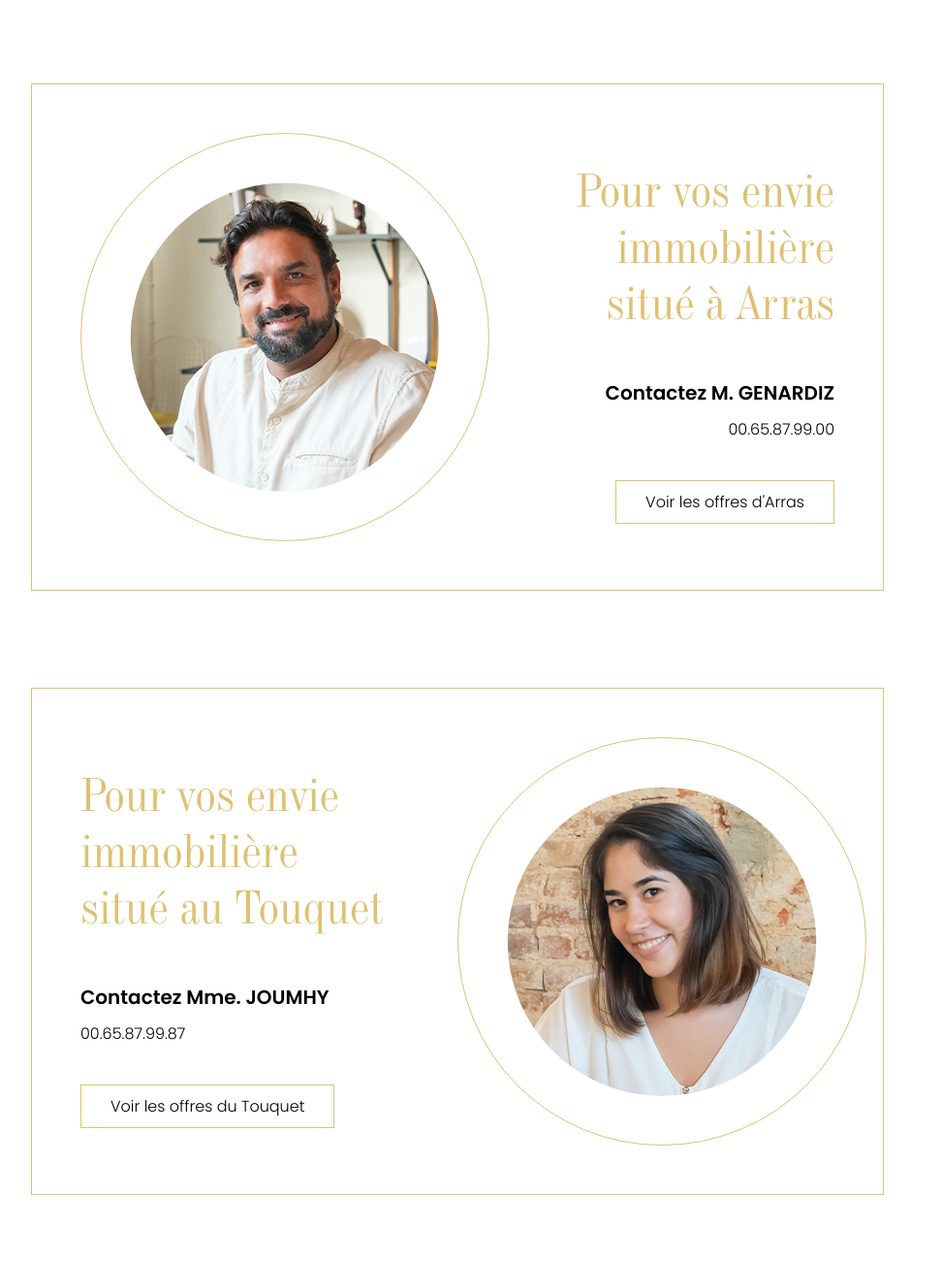
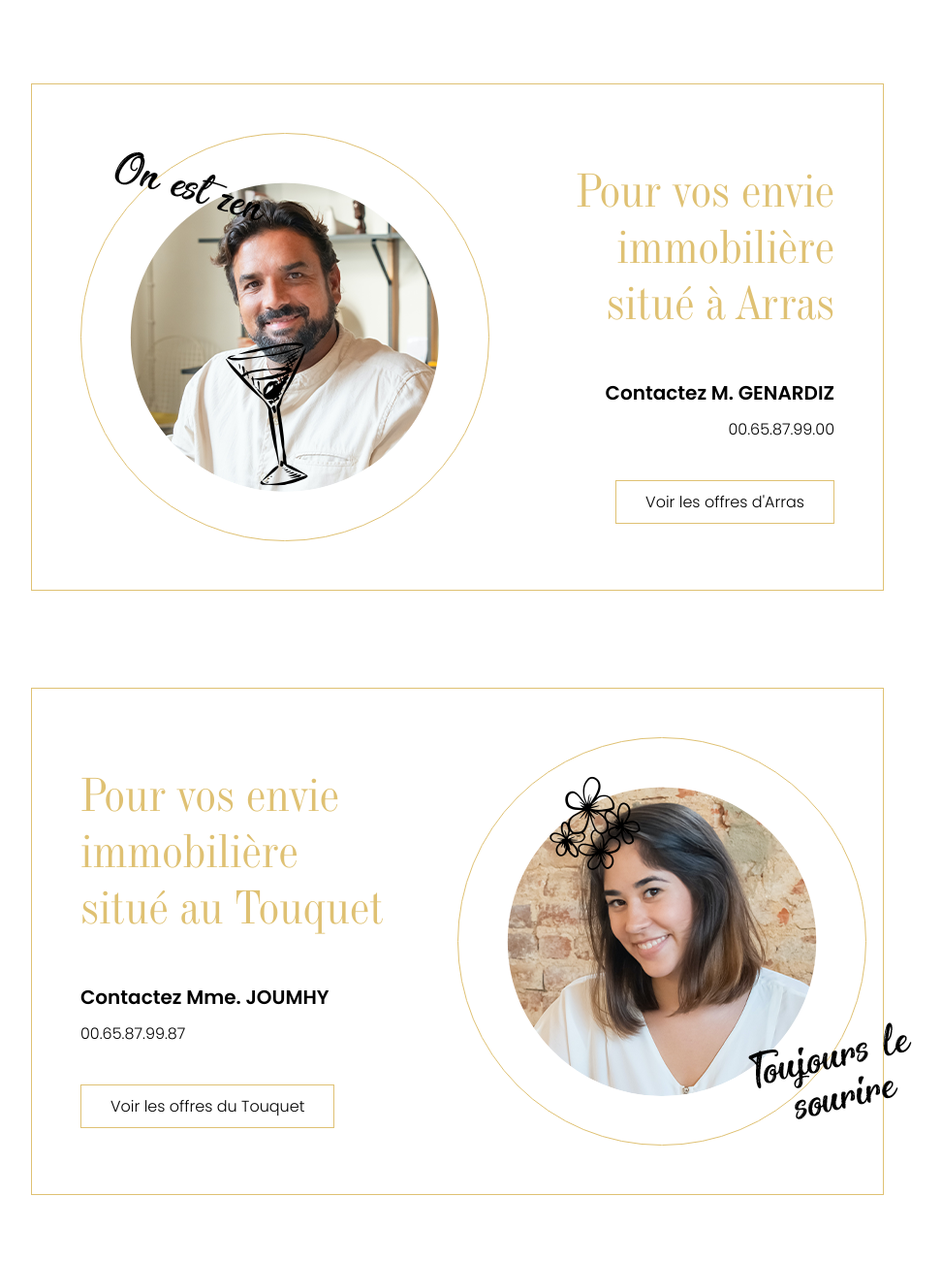
Before and after one commit to Weylland/immo-crea-luxe, a plain HTML site: page contact.html in a window 1280 px wide. Shown: the part 1860-3160 px from the top of the page at 97% size, without its empty margins (168-1140 px from the left). Drawn offline with Linux system fonts and the light colour scheme.

Commit message:
Les Petites Illustrations
J'ai retiré les photos useless, et j'ai placé en after et before les petites illustrations sur les agents

```diff
--- a/contact.html
+++ b/contact.html
@@ -120,8 +120,8 @@
 
    <section class="agents">
         <div class="content-2">
-               <figure>
-                   <img src="asset/img/contact-3.png" alt="">
+               <figure class="zen">
+                   <img  src="asset/img/contact-3.png" alt="">
                </figure>
                <div class="text-2 right">
                    <p>Pour vos envie immobilière</p>
@@ -144,7 +144,7 @@
                     <a href="#">Voir les offres du Touquet</a>
                 </div>
             </div>
-            <figure>
+            <figure class="fleur">
                 <img src="asset/img/contact-2.png" alt="">
             </figure>
 
@@ -152,7 +152,7 @@
 
 
         <div class="content-2">
-            <figure>
+            <figure class="actif">
                 <img src="asset/img/contact-1.png" alt="">
             </figure>
             <div class="text-2 right">
--- a/css/style.css
+++ b/css/style.css
@@ -878,6 +878,7 @@ section.agents div.content-2 {
 
 section.agents div.content-2 figure {
   width: 50%;
+  position: relative;
 }
 section.agents div.content-2 figure img {
   margin: 0 auto;
@@ -886,7 +887,51 @@ section.agents div.content-2 figure img {
   border-radius: 500px;
   padding: 50px;
   transition: all .5s ease-in-out;
+  position: relative;
 }
+
+section.agents div.content-2 figure.zen::after {
+  position: absolute;
+  content: url(../asset/img/zen.png);
+  right: 200px;
+  top: 20px;
+}
+section.agents div.content-2 figure.zen::before {
+  position: absolute;
+  content: url(../asset/img/verre.png);
+  bottom: 50px;
+  left: 150px;
+  z-index: 1;
+}
+
+section.agents div.content-2 figure.fleur::after {
+  position: absolute;
+  content: url(../asset/img/fleurs-1.png);
+  right: 200px;
+  top: 40px;
+}
+section.agents div.content-2 figure.fleur::before {
+  position: absolute;
+  content: url(../asset/img/sourire.png);
+  bottom: 20px;
+  left: 300px;
+  z-index: 1;
+}
+
+section.agents div.content-2 figure.actif::after {
+  position: absolute;
+  content: url(../asset/img/appareil-photo.png);
+  right: 130px;
+  bottom: 10px;
+}
+section.agents div.content-2 figure.actif::before {
+  position: absolute;
+  content: url(../asset/img/superactive.png);
+  top: 20px;
+  left: 200px;
+  z-index: 1;
+}
+
 
 section.agents div.content-2 figure img:hover {
   transform: scale(1.02) rotate(2deg);
@@ -937,6 +982,7 @@ section.agents div.content-2 div.text-2 p:nth-of-type(4) {
 .right {
   text-align: right;
 }
+
 
 /* ----- MEDIA ----- */
 
```
Also changed, not shown: asset/img/appareil-photo.png (added), asset/img/avion-papier.png (added), asset/img/fleurs-1.png (added), asset/img/fleurs-2.png (added), asset/img/glass.png (added), asset/img/img-arras.png (deleted), asset/img/img-lille.png (deleted), asset/img/img-presentation.png (deleted), asset/img/img-touquet.png (deleted), asset/img/sourire.png (added), asset/img/superactive.png (added), asset/img/verre.png (added), asset/img/zen.png (added), 1 other file.
